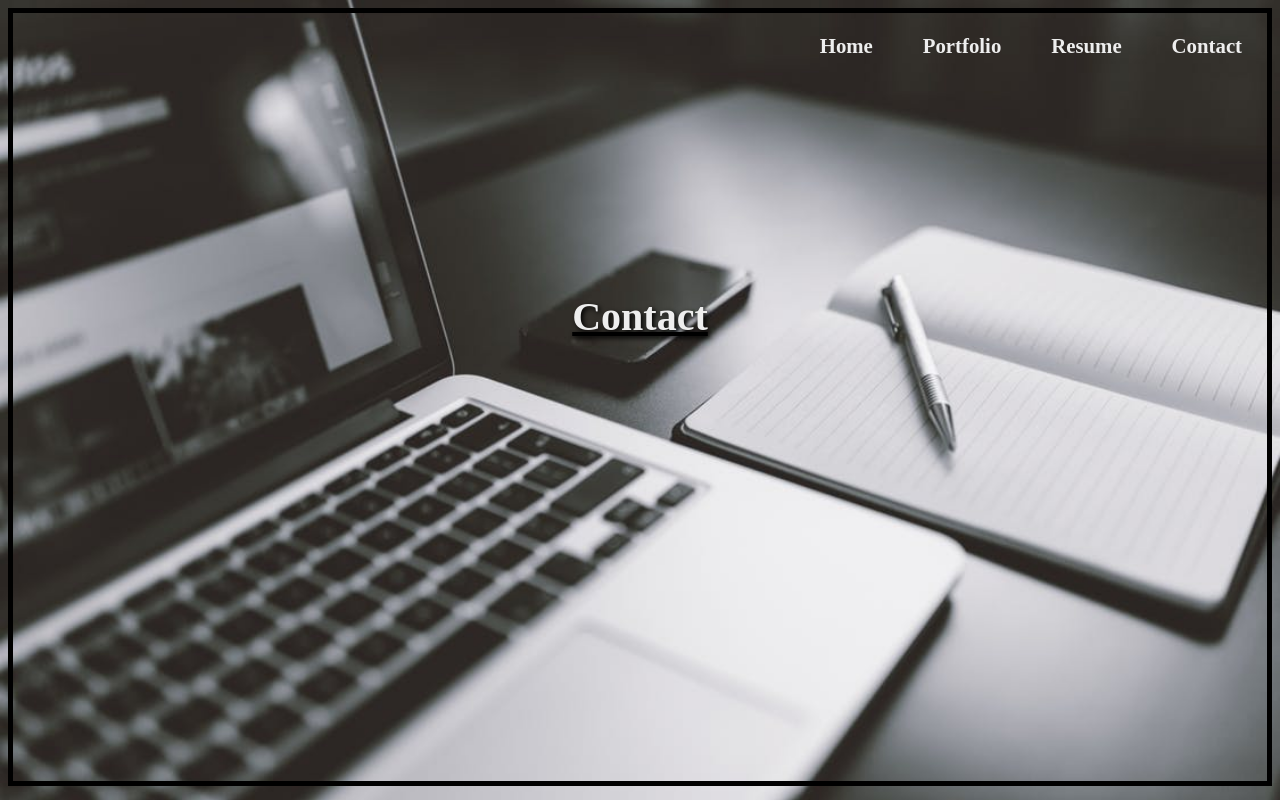
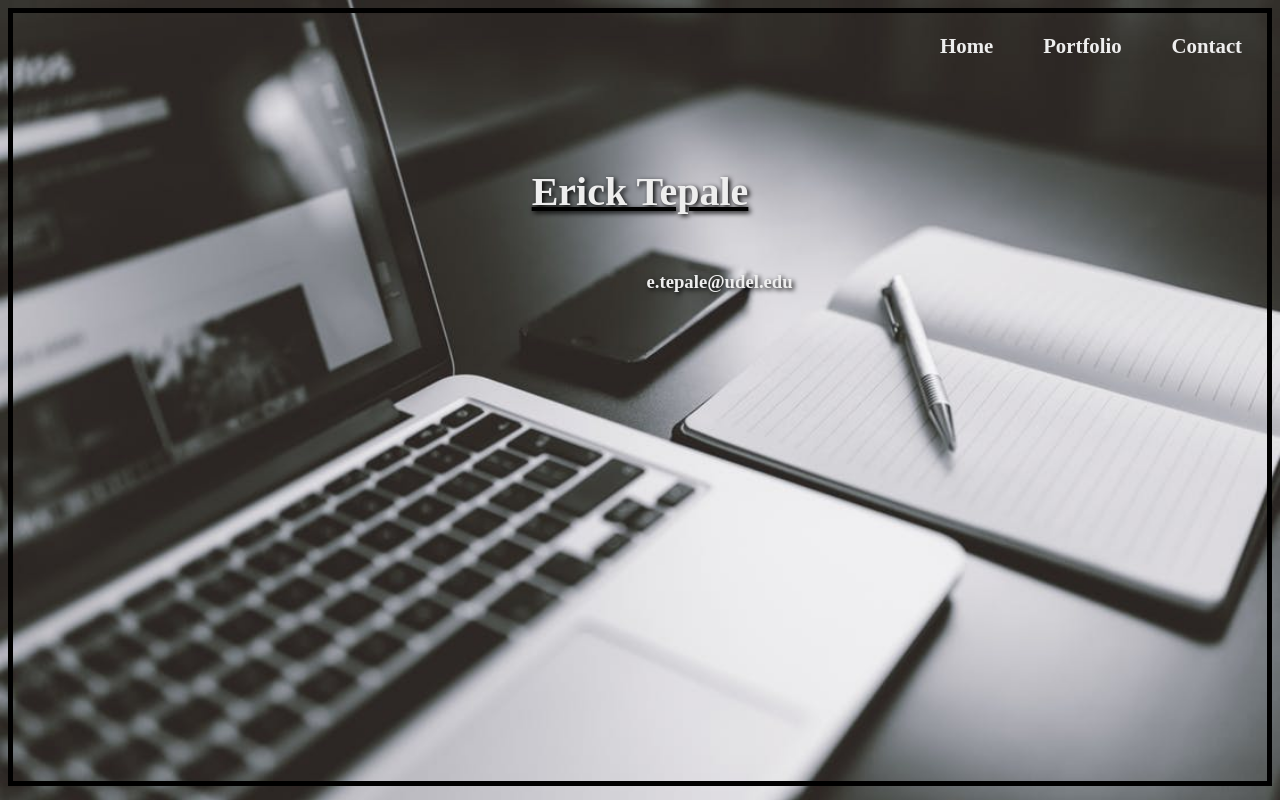
Before and after one commit to epic-erick/resumeSite, a plain HTML site: page contact.html in a window 1280 px wide. Drawn offline with Linux system fonts and the light colour scheme.

Commit message:
Quick update for submition

```diff
--- a/contact.html
+++ b/contact.html
@@ -18,17 +18,19 @@
 			<nav>
         <ul>
           <li><a href="contact.html">Contact</a></li>
-					<li><a href="resume.html">Resume</a></li>
           <li><a href="portfolio.html">Portfolio</a></li>
           <li><a href="index.html">Home</a></li>
         </ul>
 			</nav>
 
       <header>
-        <h1 id="highlight">Contact</h1>
+				<h1 id="highlight">Erick Tepale</h1>
+				<h2></h2>
+				<h3>e.tepale@udel.edu</h3>
       </header>
 
 			<main>
+
 			</main>
 
 			<footer>
--- a/insane.css
+++ b/insane.css
@@ -58,7 +58,7 @@ header h1, header h2, header h3 {
 h1 {
   text-decoration: underline;
   text-decoration-color: #000000;
-  padding-top: 15%;
+  padding-top: 5%;
   font-size: 2.5em;
 }
 
@@ -69,7 +69,7 @@ h2 {
 }
 
 h3{
-  text-indent: 7em;
+  text-indent: 8.5em;
 }
 
 header {
```
Also changed, not shown: index.html (+1 -2 lines), portfolio.html (+9 -6 lines), images/sloa.png (added).
